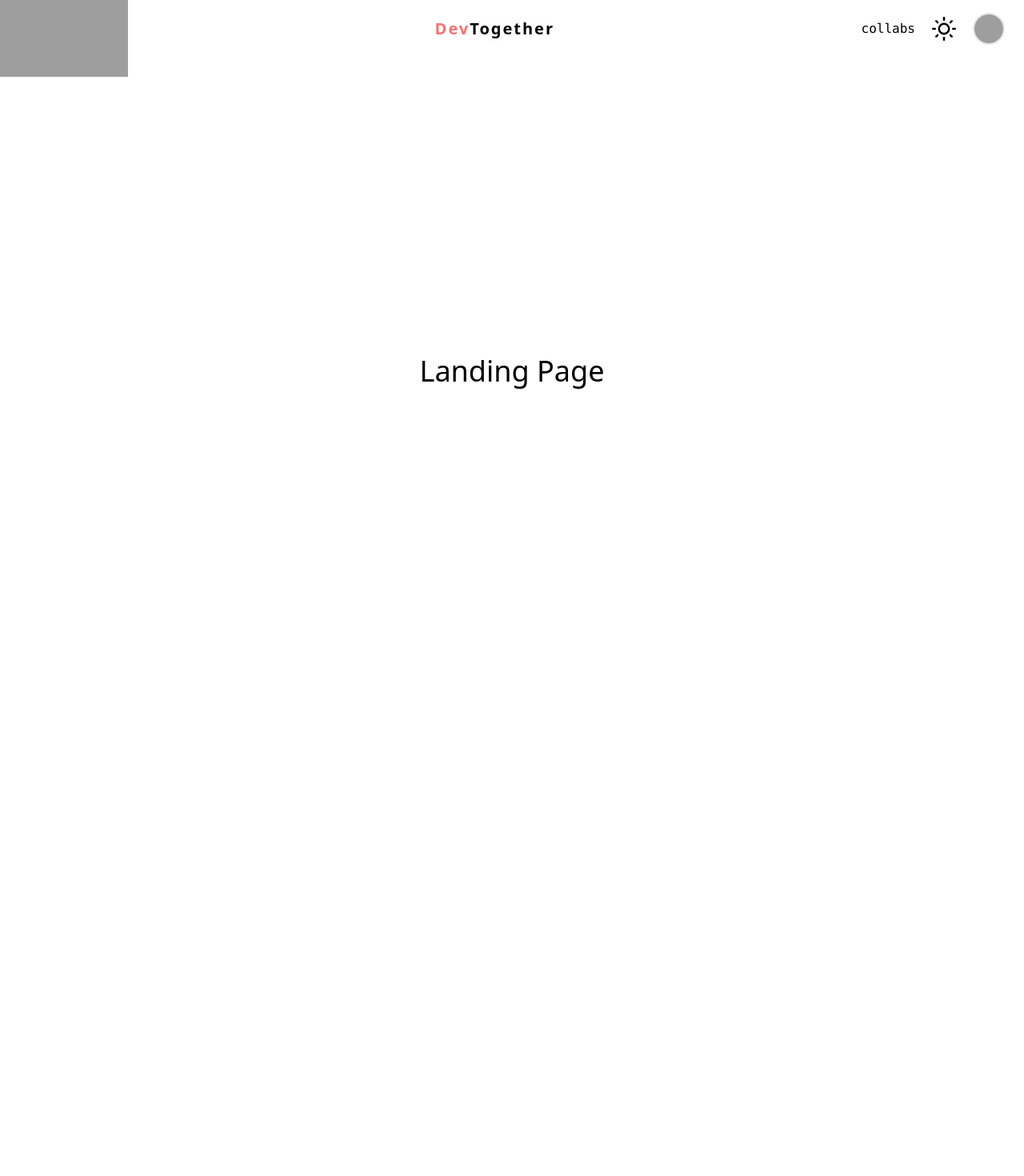
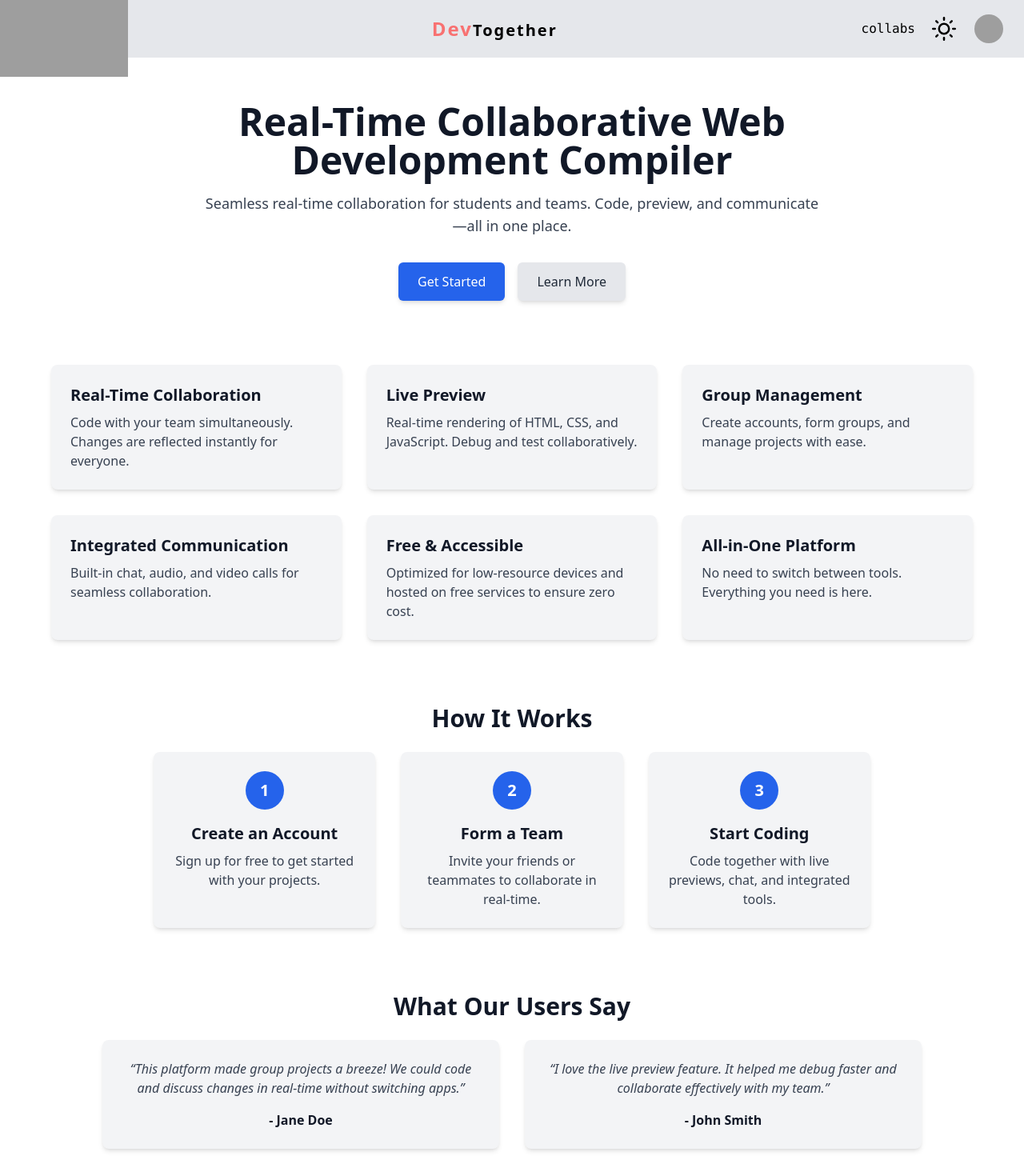
Before and after one commit to Anshul-Sharma01/DevTogether, a React (Vite) app in the folder client/: page / in a window 1280 px wide. Shown: the top 1470 px of the page at 80% size. Before the commit the page ends 872 px from the top, so only its background shows below. Built offline with nearby package versions, Linux system fonts and the light colour scheme; grey boxes are pictures that could not be loaded.

Commit message:
enhance LandingPage layout and content; update NavigationLayout styles for improved responsiveness

```diff
--- a/client/src/components/Mains/LandingPage.jsx
+++ b/client/src/components/Mains/LandingPage.jsx
@@ -1,11 +1,134 @@
-
 import NavigationLayout from "../../layouts/NavigationLayout.jsx";
 
 const LandingPage = () => {
     return (
         <NavigationLayout>
-            <section className="dark:bg-gray-500 h-[100vh] bg-white flex flex-col items-center justify-center">
-                <h1 className="text-4xl dark:text-cyan-400 text-black mb-4">Landing Page</h1>
+            <section className="dark:bg-gray-900 w-full bg-white min-h-screen flex flex-col items-center justify-center">
+                {/* Hero Section */}
+                <div className="text-center max-w-3xl mt-12">
+                    <h1 className="text-4xl sm:text-5xl font-bold text-gray-900 dark:text-cyan-400 mb-4">
+                        Real-Time Collaborative Web Development Compiler
+                    </h1>
+                    <p className="text-lg text-gray-700 dark:text-gray-300 mb-8">
+                        Seamless real-time collaboration for students and teams. Code, preview, and communicate—all in one place.
+                    </p>
+                    <div className="flex justify-center space-x-4">
+                        <button className="px-6 py-3 bg-blue-600 text-white rounded-md shadow-md hover:bg-blue-800 transition">
+                            Get Started
+                        </button>
+                        <button className="px-6 py-3 bg-gray-200 dark:bg-gray-700 text-gray-800 dark:text-gray-200 rounded-md shadow-md hover:bg-gray-300 dark:hover:bg-gray-600 transition">
+                            Learn More
+                        </button>
+                    </div>
+                </div>
+
+                {/* Features Section */}
+                <section className="mt-20 grid gap-8 md:grid-cols-2 lg:grid-cols-3 max-w-6xl">
+                    {[
+                        {
+                            title: "Real-Time Collaboration",
+                            description: "Code with your team simultaneously. Changes are reflected instantly for everyone."
+                        },
+                        {
+                            title: "Live Preview",
+                            description: "Real-time rendering of HTML, CSS, and JavaScript. Debug and test collaboratively."
+                        },
+                        {
+                            title: "Group Management",
+                            description: "Create accounts, form groups, and manage projects with ease."
+                        },
+                        {
+                            title: "Integrated Communication",
+                            description: "Built-in chat, audio, and video calls for seamless collaboration."
+                        },
+                        {
+                            title: "Free & Accessible",
+                            description: "Optimized for low-resource devices and hosted on free services to ensure zero cost."
+                        },
+                        {
+                            title: "All-in-One Platform",
+                            description: "No need to switch between tools. Everything you need is here."
+                        }
+                    ].map((feature, index) => (
+                        <div
+                            key={index}
+                            className="p-6 bg-gray-100 dark:bg-gray-800 rounded-lg shadow-md transition transform hover:-translate-y-2 hover:shadow-lg"
+                        >
+                            <h3 className="text-xl font-semibold text-gray-900 dark:text-cyan-400 mb-2">
+                                {feature.title}
+                            </h3>
+                            <p className="text-gray-700 dark:text-gray-300">{feature.description}</p>
+                        </div>
+                    ))}
+                </section>
+
+                {/* How It Works Section */}
+                <section className="mt-20 max-w-4xl text-center">
+                    <h2 className="text-3xl font-bold text-gray-900 dark:text-cyan-400 mb-6">
+                        How It Works
+                    </h2>
+                    <div className="grid gap-8 md:grid-cols-3">
+                        {[
+                            {
+                                step: "1",
+                                title: "Create an Account",
+                                description: "Sign up for free to get started with your projects."
+                            },
+                            {
+                                step: "2",
+                                title: "Form a Team",
+                                description: "Invite your friends or teammates to collaborate in real-time."
+                            },
+                            {
+                                step: "3",
+                                title: "Start Coding",
+                                description: "Code together with live previews, chat, and integrated tools."
+                            }
+                        ].map((item, index) => (
+                            <div key={index} className="p-6 bg-gray-100 dark:bg-gray-800 rounded-lg shadow-md">
+                                <div className="w-12 h-12 flex items-center justify-center bg-blue-600 text-white rounded-full mx-auto mb-4 text-xl font-bold">
+                                    {item.step}
+                                </div>
+                                <h3 className="text-xl font-semibold text-gray-900 dark:text-cyan-400 mb-2">
+                                    {item.title}
+                                </h3>
+                                <p className="text-gray-700 dark:text-gray-300">{item.description}</p>
+                            </div>
+                        ))}
+                    </div>
+                </section>
+
+                {/* Testimonials Section */}
+                <section className="mt-20 max-w-5xl text-center">
+                    <h2 className="text-3xl font-bold text-gray-900 dark:text-cyan-400 mb-6">
+                        What Our Users Say
+                    </h2>
+                    <div className="grid gap-8 md:grid-cols-2">
+                        {[
+                            {
+                                name: "Jane Doe",
+                                feedback: "This platform made group projects a breeze! We could code and discuss changes in real-time without switching apps."
+                            },
+                            {
+                                name: "John Smith",
+                                feedback: "I love the live preview feature. It helped me debug faster and collaborate effectively with my team."
+                            }
+                        ].map((testimonial, index) => (
+                            <div key={index} className="p-6 bg-gray-100 dark:bg-gray-800 rounded-lg shadow-md">
+                                <p className="italic text-gray-700 dark:text-gray-300 mb-4">“{testimonial.feedback}”</p>
+                                <h4 className="font-semibold text-gray-900 dark:text-cyan-400">- {testimonial.name}</h4>
+                            </div>
+                        ))}
+                    </div>
+                </section>
+
+                {/* Call-to-Action Footer */}
+                <footer className="mt-20 w-full bg-blue-200  dark:bg-cyan-600 text-black py-8 text-center">
+                    <h3 className="text-2xl font-bold mb-4">Ready to Collaborate?</h3>
+                    <button className="px-8 py-3 bg-white text-blue-600 rounded-md shadow-md hover:bg-gray-100 transition">
+                        Join Now for Free
+                    </button>
+                </footer>
             </section>
         </NavigationLayout>
     );
--- a/client/src/layouts/NavigationLayout.jsx
+++ b/client/src/layouts/NavigationLayout.jsx
@@ -5,13 +5,13 @@ function NavigationLayout({ children }){
     const isLoggedIn = true;
 
     return(
-        <div>
-            <nav className="flex flex-row justify-between pr-6 items-center dark:bg-gray-700 dark:text-white py-4 sticky top-0">
+        <div className="w-full ">
+            <nav className="flex flex-row justify-between pr-6 items-center dark:bg-gray-700 dark:text-white py-4 sticky top-0 mb-2 z-10 bg-gray-200">
                 <div className="w-40 h-10 flex flex-row justify-center items-center text-white">
                     <img src="https://i0.wp.com/onegroupnetwork.com/wp-content/uploads/2020/09/dummy-logo-5b.png?ssl=1" alt="" />
                 </div>
                 <div className="font-bold  tracking-widest text-xl">
-                    <span className="dark:text-cyan-300 text-red-400 font-extrabold ">Dev</span>
+                    <span className="dark:text-cyan-300 text-red-400 font-extrabold text-2xl">Dev</span>
                     Together
                 </div>
                 <ul className="flex flex-row justify-center items-center gap-4">
@@ -50,7 +50,7 @@ function NavigationLayout({ children }){
                     }
                 </ul>
             </nav>
-            <main>
+            <main className="w-full h-full">
                 {children}
             </main>
         </div>
```
